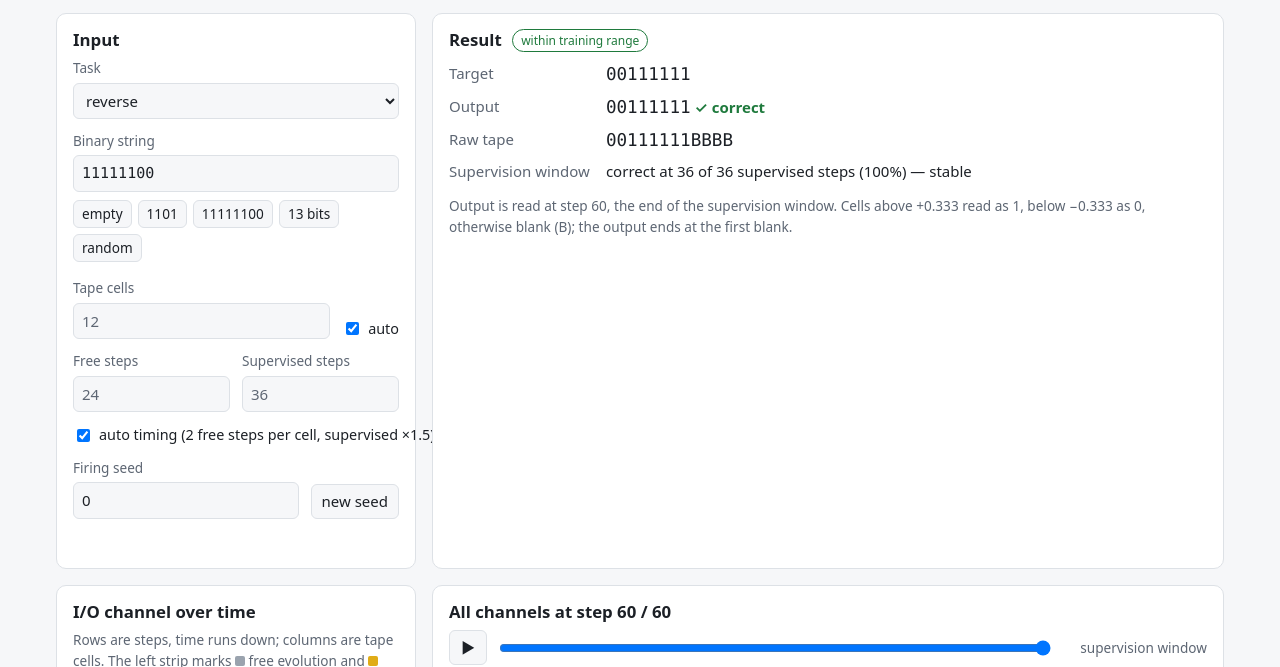
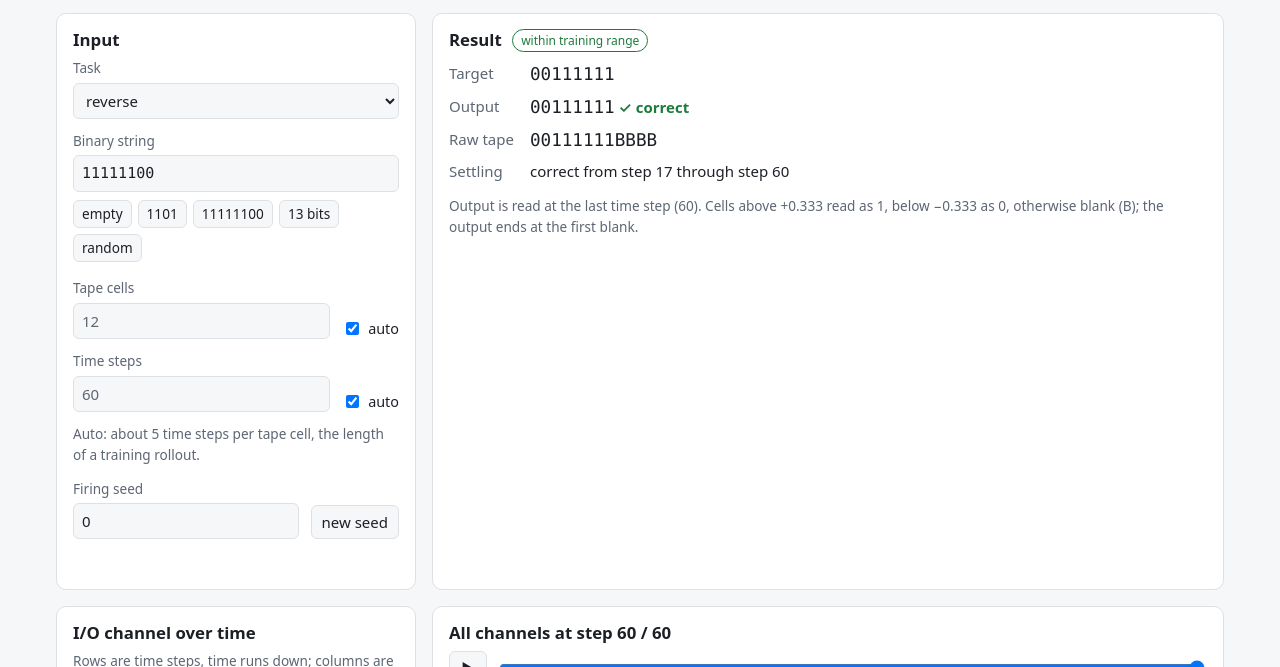
Before and after one commit to BoccheseGiacomo/ncpu-em-1d-demo, a website with bundled scripts: page index.html in a window 1280 px wide. Shown: the part 133-800 px from the top of the page. Built offline with nearby package versions, Linux system fonts and the light colour scheme.

Commit message:
Replace free/supervised steps with a single time-steps setting
The free/supervised split only matters for training. The page now has one
"Time steps" field whose automatic default is the full training rollout
length (free + supervised), reads the output at the last step, and reports
the step from which the output stays correct. URL links use "steps".

Co-Authored-By: Claude Opus 5.5 <noreply@anthropic.com>

```diff
--- a/app.js
+++ b/app.js
@@ -19,17 +19,17 @@ const POSITIVE = [180, 4, 38];
 const $ = (id) => document.getElementById(id);
 const ui = Object.fromEntries(
   [
-    "modelInfo", "task", "input", "random", "examples", "tape", "tapeAuto", "free",
-    "supervision", "timeAuto", "timeAutoLabel", "seed", "reseed", "error", "badge",
-    "target", "output", "verdict", "raw", "window", "readoutNote", "spacetime",
-    "spacetimeHover", "channels", "channelsHover", "time", "play", "phase", "stepLabel",
-    "stepDecoded", "stepVerdict", "explainer", "provenance",
+    "modelInfo", "task", "input", "random", "examples", "tape", "tapeAuto", "steps",
+    "stepsAuto", "stepsHint", "seed", "reseed", "error", "badge", "target", "output",
+    "verdict", "raw", "settle", "readoutNote", "spacetime", "spacetimeHover", "channels",
+    "channelsHover", "time", "play", "stepLabel", "stepDecoded", "stepVerdict", "explainer",
+    "provenance",
   ].map((id) => [id, $(id)]),
 );
 
 let model;
 let training;
-let run = null; // { result, target, free, supervision, steps }
+let run = null; // { task, input, tape, steps, seed, result, target }
 let step = 0;
 let playing = false;
 let scheduled = 0;
@@ -59,9 +59,11 @@ function autoTape(task, length) {
   return Math.min(MAX_TAPE, Math.max(2, fit, length + Math.max(2, Math.ceil(length / 2))));
 }
 
-function autoTiming(tape) {
+// The training schedule: free evolution followed by the supervised window,
+// whose end is where training read the answer.
+function autoSteps(tape) {
   const free = roundHalfUp(training.free_steps_per_tape_slot * tape);
-  return { free, supervision: roundHalfUp(training.supervision_ratio * free) };
+  return free + roundHalfUp(training.supervision_ratio * free);
 }
 
 function readInteger(input) {
@@ -73,22 +75,17 @@ function syncAutoFields() {
   const task = ui.task.value;
   const input = ui.input.value.trim();
   ui.tape.disabled = ui.tapeAuto.checked;
-  ui.free.disabled = ui.supervision.disabled = ui.timeAuto.checked;
+  ui.steps.disabled = ui.stepsAuto.checked;
   if (ui.tapeAuto.checked && /^[01]*$/.test(input)) ui.tape.value = autoTape(task, input.length);
   const tape = readInteger(ui.tape);
-  if (ui.timeAuto.checked && Number.isInteger(tape)) {
-    const timing = autoTiming(tape);
-    ui.free.value = timing.free;
-    ui.supervision.value = timing.supervision;
-  }
+  if (ui.stepsAuto.checked && Number.isInteger(tape)) ui.steps.value = autoSteps(tape);
 }
 
 function readParameters() {
   const task = ui.task.value;
   const input = ui.input.value.trim();
   const tape = readInteger(ui.tape);
-  const free = readInteger(ui.free);
-  const supervision = readInteger(ui.supervision);
+  const steps = readInteger(ui.steps);
   const seed = readInteger(ui.seed);
   const invalid = (field, message) => ({ error: message, field });
   if (!/^[01]*$/.test(input)) return invalid(ui.input, "The input may contain only 0 and 1.");
@@ -101,15 +98,11 @@ function readParameters() {
   if (outputLengthBound(task, input.length) > tape - 1) {
     return invalid(ui.tape, "The output must leave at least one blank cell; use a longer tape.");
   }
-  if (!Number.isInteger(free)) return invalid(ui.free, "Free steps must be a whole number ≥ 0.");
-  if (!Number.isInteger(supervision) || supervision < 1) {
-    return invalid(ui.supervision, "Supervised steps must be a whole number ≥ 1.");
-  }
-  if (free + supervision > MAX_STEPS) {
-    return invalid(ui.free, `Free + supervised steps must be at most ${MAX_STEPS}.`);
+  if (!Number.isInteger(steps) || steps < 1 || steps > MAX_STEPS) {
+    return invalid(ui.steps, `Time steps must be a whole number from 1 to ${MAX_STEPS}.`);
   }
   if (!Number.isInteger(seed) || seed > 0xffffffff) return invalid(ui.seed, "The seed must be a whole number ≥ 0.");
-  return { task, input, tape, free, supervision, seed };
+  return { task, input, tape, steps, seed };
 }
 
 // --- URL state (shareable links) ---
@@ -117,10 +110,7 @@ function readParameters() {
 function writeHash(p) {
   const params = new URLSearchParams({ task: p.task, input: p.input, seed: p.seed });
   if (!ui.tapeAuto.checked) params.set("tape", p.tape);
-  if (!ui.timeAuto.checked) {
-    params.set("free", p.free);
-    params.set("sup", p.supervision);
-  }
+  if (!ui.stepsAuto.checked) params.set("steps", p.steps);
   history.replaceState(null, "", `#${params}`);
 }
 
@@ -129,14 +119,11 @@ function readHash() {
   if (model.tasks.includes(params.get("task"))) ui.task.value = params.get("task");
   if (params.has("input")) ui.input.value = params.get("input");
   if (params.has("seed")) ui.seed.value = params.get("seed");
-  // A link fully determines the run: absent tape/timing means automatic.
+  // A link fully determines the run: absent tape/steps means automatic.
   ui.tapeAuto.checked = !params.has("tape");
   if (params.has("tape")) ui.tape.value = params.get("tape");
-  ui.timeAuto.checked = !(params.has("free") && params.has("sup"));
-  if (!ui.timeAuto.checked) {
-    ui.free.value = params.get("free");
-    ui.supervision.value = params.get("sup");
-  }
+  ui.stepsAuto.checked = !params.has("steps");
+  if (params.has("steps")) ui.steps.value = params.get("steps");
 }
 
 // --- Running ---
@@ -148,7 +135,7 @@ function schedule(delay = 80) {
 }
 
 function compute() {
-  for (const field of [ui.input, ui.tape, ui.free, ui.supervision, ui.seed]) {
+  for (const field of [ui.input, ui.tape, ui.steps, ui.seed]) {
     field.removeAttribute("aria-invalid");
   }
   const p = readParameters();
@@ -158,41 +145,40 @@ function compute() {
     return;
   }
   ui.error.textContent = "";
-  const steps = p.free + p.supervision;
   const result = rollout(model, {
     task: p.task,
     input: p.input,
     tapeSlots: p.tape,
-    steps,
+    steps: p.steps,
     seed: p.seed,
   });
-  run = { ...p, steps, result, target: taskTarget(p.task, p.input) };
+  run = { ...p, result, target: taskTarget(p.task, p.input) };
   writeHash(p);
   stop();
-  ui.time.max = steps;
+  ui.time.max = p.steps;
   showResult();
-  setStep(steps);
+  setStep(p.steps);
 }
 
 function showResult() {
-  const { result, target, free, steps, input, tape } = run;
+  const { result, target, steps, input, tape } = run;
   const raw = tapeSymbols(result, steps);
   const decoded = decodeSingle(raw);
   const correct = semanticCorrect(raw, target);
-  let windowCorrect = 0;
-  for (let t = free + 1; t <= steps; t++) windowCorrect += semanticCorrect(tapeSymbols(result, t), target);
-  const windowSteps = steps - free;
+  // Earliest step from which the output stays correct through the last step.
+  let settled = steps + 1;
+  while (settled > 0 && semanticCorrect(tapeSymbols(result, settled - 1), target)) settled--;
 
   ui.target.textContent = target || "<empty>";
   ui.output.textContent = decoded.output || "<empty>";
   ui.verdict.textContent = correct ? "✓ correct" : "✗ wrong";
   ui.verdict.className = `verdict ${correct ? "good" : "bad"}`;
   ui.raw.textContent = raw;
-  ui.window.textContent =
-    `correct at ${windowCorrect} of ${windowSteps} supervised steps (${percent(windowCorrect / windowSteps)})` +
-    (windowCorrect === windowSteps ? " — stable" : "");
+  ui.settle.textContent = correct
+    ? `correct from step ${settled} through step ${steps}`
+    : "not correct at the last step";
   ui.readoutNote.textContent =
-    `Output is read at step ${steps}, the end of the supervision window. Cells above ` +
+    `Output is read at the last time step (${steps}). Cells above ` +
     `+${model.threshold} read as 1, below −${model.threshold} as 0, otherwise blank (B); ` +
     "the output ends at the first blank.";
 
@@ -204,17 +190,10 @@ function showResult() {
   ui.badge.className = `badge ${reasons.length ? "out" : "in"}`;
 }
 
-function phaseOf(t) {
-  if (t <= run.free) return "free evolution";
-  if (t <= run.steps) return "supervision window";
-  return "";
-}
-
 function setStep(t) {
   step = Math.max(0, Math.min(run.steps, t));
   ui.time.value = step;
   ui.stepLabel.textContent = `${step} / ${run.steps}`;
-  ui.phase.textContent = phaseOf(step);
   const raw = tapeSymbols(run.result, step);
   const correct = semanticCorrect(raw, run.target);
   ui.stepDecoded.textContent = decodeSingle(raw).output || "<empty>";
@@ -238,15 +217,13 @@ function prepare(canvas, height) {
   return { context, width, height };
 }
 
-const STRIP = 8;
-
 function spacetimeGeometry() {
   const rows = run.steps + 1;
   return { rows, height: Math.max(160, Math.min(560, rows * 4)) };
 }
 
 function drawSpacetime() {
-  const { result, T, steps, free } = { ...run, T: run.tape };
+  const { result, tape: T, steps } = run;
   const { rows, height } = spacetimeGeometry();
   const { context, width } = prepare(ui.spacetime, height);
   const image = new ImageData(T, rows);
@@ -265,17 +242,11 @@ function drawSpacetime() {
   bitmap.height = rows;
   bitmap.getContext("2d").putImageData(image, 0, 0);
   context.imageSmoothingEnabled = false;
-  context.drawImage(bitmap, STRIP + 2, 0, width - STRIP - 2, height);
+  context.drawImage(bitmap, 0, 0, width, height);
 
-  const styles = getComputedStyle(document.documentElement);
-  const rowHeight = height / rows;
-  context.fillStyle = styles.getPropertyValue("--free");
-  context.fillRect(0, 0, STRIP, (free + 1) * rowHeight);
-  context.fillStyle = styles.getPropertyValue("--supervised");
-  context.fillRect(0, (free + 1) * rowHeight, STRIP, height - (free + 1) * rowHeight);
   // Current step marker.
-  const y = (step + 0.5) * rowHeight;
-  context.strokeStyle = styles.getPropertyValue("--text");
+  const y = (step + 0.5) * (height / rows);
+  context.strokeStyle = getComputedStyle(document.documentElement).getPropertyValue("--text");
   context.lineWidth = 1.5;
   context.beginPath();
   context.moveTo(0, y);
@@ -287,7 +258,7 @@ function spacetimeCell(event) {
   const rect = ui.spacetime.getBoundingClientRect();
   const { rows } = spacetimeGeometry();
   const t = Math.floor(((event.clientY - rect.top) / rect.height) * rows);
-  const x = Math.floor(((event.clientX - rect.left - STRIP - 2) / (rect.width - STRIP - 2)) * run.tape);
+  const x = Math.floor(((event.clientX - rect.left) / rect.width) * run.tape);
   return { t: Math.max(0, Math.min(run.steps, t)), x };
 }
 
@@ -413,8 +384,9 @@ function describe() {
   ui.modelInfo.textContent =
     `${s.update.toLocaleString()} training updates · ${s.parameter_count.toLocaleString()} parameters · ` +
     `trained on inputs ≤ ${training.input_max} bits, tapes ${training.tape_min}–${training.tape_max} cells`;
-  ui.timeAutoLabel.textContent =
-    `auto timing (${training.free_steps_per_tape_slot} free steps per cell, supervised ×${training.supervision_ratio})`;
+  const perCell = training.free_steps_per_tape_slot * (1 + training.supervision_ratio);
+  ui.stepsHint.textContent =
+    `Auto: about ${Number(perCell.toFixed(2))} time steps per tape cell, the length of a training rollout.`;
   ui.explainer.textContent =
     `Each tape cell holds ${c.channels} numbers: ${c.program_channels} read-only program values that select ` +
     `the task, 1 input/output value, and ${c.computation_channels} hidden values. At every step each cell ` +
@@ -422,17 +394,17 @@ function describe() {
     `and the same small network (${s.parameter_count.toLocaleString()} parameters, shared by all cells and ` +
     `all tasks) computes an update. Cells fire randomly with probability ${c.fire_rate} per step, as in ` +
     `training; the seed makes this reproducible. The input is written into the I/O row (0 → −1, 1 → +1, ` +
-    `blank → 0); after the free steps, training asked the I/O row to hold the answer throughout the ` +
-    `supervision window.` +
+    `blank → 0), and training asked the I/O row to hold the answer by the end of the rollout. ` +
+    `The automatic number of time steps matches those training rollouts.` +
     (accuracies ? ` Validation accuracy in the training range: ${accuracies}.` : "");
   ui.provenance.textContent = `Checkpoint ${s.checkpoint} (md5 ${s.md5.slice(0, 10)}).`;
 }
 
 function wire() {
-  const fields = [ui.task, ui.input, ui.tape, ui.free, ui.supervision, ui.seed];
+  const fields = [ui.task, ui.input, ui.tape, ui.steps, ui.seed];
   for (const field of fields) field.addEventListener("input", () => schedule());
   ui.tapeAuto.addEventListener("change", () => schedule(0));
-  ui.timeAuto.addEventListener("change", () => schedule(0));
+  ui.stepsAuto.addEventListener("change", () => schedule(0));
   ui.examples.addEventListener("click", (event) => {
     const example = event.target.closest("button[data-example]");
     if (!example) return;
--- a/index.html
+++ b/index.html
@@ -50,15 +50,12 @@
       </div>
       <div class="row">
         <label class="field">
-          <span>Free steps</span>
-          <input id="free" type="number" min="0" step="1" />
+          <span>Time steps</span>
+          <input id="steps" type="number" min="1" step="1" />
         </label>
-        <label class="field">
-          <span>Supervised steps</span>
-          <input id="supervision" type="number" min="1" step="1" />
-        </label>
+        <label class="check"><input id="stepsAuto" type="checkbox" checked /> auto</label>
       </div>
-      <label class="check"><input id="timeAuto" type="checkbox" checked /> <span id="timeAutoLabel">auto timing</span></label>
+      <p class="hint" id="stepsHint"></p>
       <div class="row">
         <label class="field">
           <span>Firing seed</span>
@@ -78,8 +75,8 @@
         <dd><code id="output"></code> <span class="verdict" id="verdict"></span></dd>
         <dt>Raw tape</dt>
         <dd><code id="raw"></code></dd>
-        <dt>Supervision window</dt>
-        <dd id="window"></dd>
+        <dt>Settling</dt>
+        <dd id="settle"></dd>
       </dl>
       <p class="note" id="readoutNote"></p>
     </section>
@@ -87,9 +84,8 @@
     <section class="panel spacetime" aria-labelledby="spacetimeHeading">
       <h2 id="spacetimeHeading">I/O channel over time</h2>
       <p class="hint">
-        Rows are steps, time runs down; columns are tape cells. The left strip marks
-        <span class="key free"></span> free evolution and <span class="key supervised"></span>
-        the supervision window. Click or drag to pick a step.
+        Rows are time steps, time runs down; columns are tape cells. Click or drag
+        to pick a step.
       </p>
       <div class="canvas-wrap"><canvas id="spacetime"></canvas></div>
       <p class="readout" id="spacetimeHover">&nbsp;</p>
@@ -101,7 +97,6 @@
       <div class="timeline">
         <button type="button" id="play" aria-label="Play">▶</button>
         <input id="time" type="range" min="0" value="0" aria-label="Step" />
-        <span class="phase" id="phase"></span>
       </div>
       <div class="canvas-wrap"><canvas id="channels"></canvas></div>
       <p class="readout" id="channelsHover">&nbsp;</p>
--- a/style.css
+++ b/style.css
@@ -8,8 +8,6 @@
   --gold: #c99a0e;
   --good: #1f7a3d;
   --bad: #b40426;
-  --free: #9aa3ae;
-  --supervised: #e0ac16;
   --grid: rgba(0, 0, 0, 0.12);
   color-scheme: light;
 }
@@ -25,8 +23,6 @@
     --gold: #e8bd36;
     --good: #5fc27e;
     --bad: #f06b7f;
-    --free: #5d6673;
-    --supervised: #e8bd36;
     --grid: rgba(0, 0, 0, 0.35);
     color-scheme: dark;
   }
@@ -294,22 +290,6 @@ dd {
   font-variant-numeric: tabular-nums;
 }
 
-.key {
-  display: inline-block;
-  width: 10px;
-  height: 10px;
-  border-radius: 2px;
-  vertical-align: baseline;
-}
-
-.key.free {
-  background: var(--free);
-}
-
-.key.supervised {
-  background: var(--supervised);
-}
-
 .canvas-wrap {
   width: 100%;
 }
@@ -354,13 +334,6 @@ canvas {
   width: 2.4rem;
 }
 
-.phase {
-  min-width: 9rem;
-  color: var(--muted);
-  font-size: 0.85rem;
-  text-align: right;
-}
-
 footer.site {
   padding-top: 24px;
   padding-bottom: 32px;
```
Also changed, not shown: README.md.
